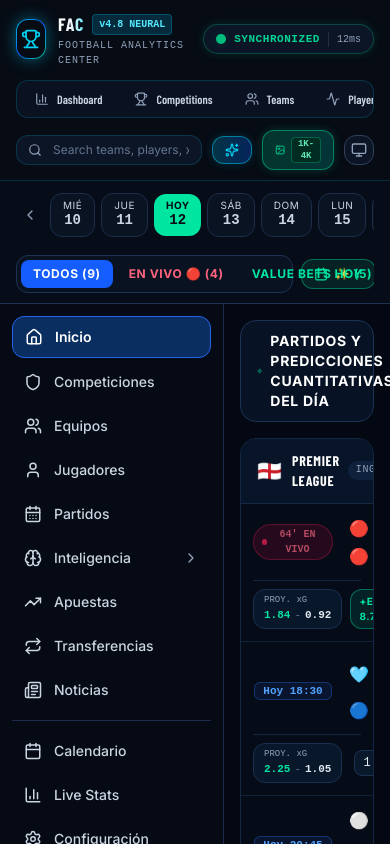
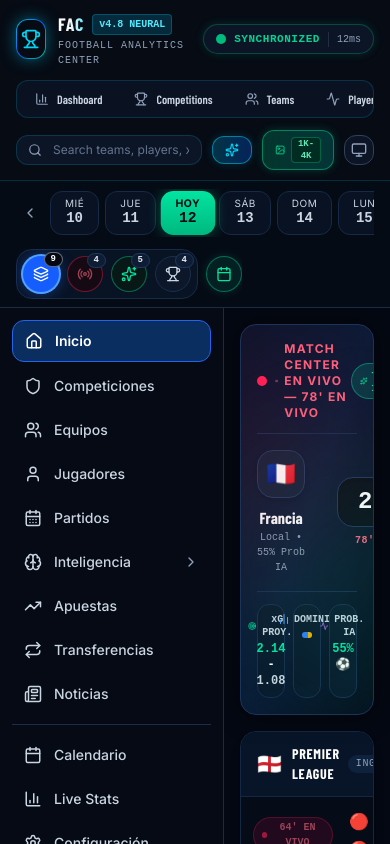
Before and after one commit to ekp-labs/Dashboard-Apuestas, a React (Vite) app: page / in a window 390 px wide. Shown: the top 844 px of the page. Built offline with nearby package versions, Linux system fonts and the light colour scheme; a web font is replaced by a local one.

Commit message:
feat: revamp dashboard UI and layout components
- Refactored `TimelineBar` with updated iconography and streamlined styling.
- Improved `RightColumn` visual hierarchy with "Threat Intel" inspired cards.
- Updated icon sets across core components for a more modern dashboard aesthetic.

```diff
--- a/src/components/CentralHub.tsx
+++ b/src/components/CentralHub.tsx
@@ -3,12 +3,16 @@ import {
   ChevronDown,
   ChevronUp,
   Sparkles,
-  Trophy,
+  Zap,
+  Radio,
+  Target,
+  Flame,
   Activity,
-  ArrowRight,
+  Award,
+  Clock,
   TrendingUp,
   Shield,
-  Zap
+  BarChart2
 } from 'lucide-react';
 import { LEAGUE_MATCHES } from '../data/mockData';
 
@@ -23,7 +27,6 @@ export const CentralHub: React.FC<CentralHubProps> = ({
   onLeagueClick,
   selectedFilter
 }) => {
-  // Keep track of collapsed league sections
   const [collapsedLeagues, setCollapsedLeagues] = useState<Record<string, boolean>>({});
 
   const toggleLeague = (leagueId: string) => {
@@ -32,6 +35,10 @@ export const CentralHub: React.FC<CentralHubProps> = ({
       [leagueId]: !prev[leagueId]
     }));
   };
+
+  // Extract top live hero match (e.g. France vs Brazil or Liverpool vs Arsenal)
+  const heroMatch = LEAGUE_MATCHES.flatMap(l => l.matches).find(m => m.id === 'wc1') ||
+                    LEAGUE_MATCHES.flatMap(l => l.matches).find(m => m.status === 'LIVE');
 
   // Filter matches inside each league based on selectedFilter
   const filteredLeagues = LEAGUE_MATCHES.map((league) => {
@@ -53,28 +60,126 @@ export const CentralHub: React.FC<CentralHubProps> = ({
 
   return (
     <div className="space-y-4">
-      {/* Top Banner: Quick Summary Indicator */}
-      <div className="flex items-center justify-between bg-[#071324] border border-[#1B3254] px-4 py-2.5 rounded-2xl">
-        <div className="flex items-center gap-2">
-          <Zap className="w-4 h-4 text-[#00E5A0]" />
-          <span className="font-heading font-black text-sm text-white uppercase tracking-wider">
-            PARTIDOS Y PREDICCIONES CUANTITATIVAS DEL DÍA
-          </span>
+
+      {/* HERO MATCH CENTER BANNER (Inspired by Dribbble Live Football Platform) */}
+      {heroMatch && (
+        <div className="relative overflow-hidden bg-gradient-to-br from-[#071329] via-[#0A1A36] to-[#050C1A] border border-[#1B345A] rounded-2xl p-4 sm:p-5 shadow-[0_0_25px_rgba(0,0,0,0.5)]">
+          {/* Subtle Ambient Background Glow */}
+          <div className="absolute top-0 right-0 w-64 h-64 bg-rose-500/10 rounded-full blur-3xl pointer-events-none"></div>
+          <div className="absolute bottom-0 left-0 w-64 h-64 bg-[#00E5A0]/10 rounded-full blur-3xl pointer-events-none"></div>
+
+          {/* Top Bar inside Hero */}
+          <div className="flex items-center justify-between pb-3 border-b border-[#162D4E]">
+            <div className="flex items-center gap-2">
+              <span className="flex h-2.5 w-2.5 relative">
+                <span className="animate-ping absolute inline-flex h-full w-full rounded-full bg-rose-400 opacity-75"></span>
+                <span className="relative inline-flex rounded-full h-2.5 w-2.5 bg-rose-500"></span>
+              </span>
+              <span className="font-heading font-black text-xs text-rose-400 uppercase tracking-widest flex items-center gap-1.5">
+                <Radio className="w-3.5 h-3.5" /> MATCH CENTER EN VIVO — {heroMatch.time}
+              </span>
+            </div>
+
+            <div className="flex items-center gap-2">
+              <span title="Value Bet Detectado (+EV)" className="flex items-center gap-1 bg-[#00E5A0]/15 border border-[#00E5A0]/40 text-[#00E5A0] text-[10px] font-mono font-bold px-2 py-0.5 rounded-full">
+                <Sparkles className="w-3 h-3" /> +EV {heroMatch.valueBetEV}%
+              </span>
+              <span title="Estadio / Sede" className="hidden sm:flex items-center gap-1 text-[10px] font-mono text-slate-400 bg-[#0C1A2F] border border-[#192F50] px-2 py-0.5 rounded-full">
+                📍 MetLife Stadium
+              </span>
+            </div>
+          </div>
+
+          {/* Center Match Display */}
+          <div
+            onClick={() => onSelectMatch(heroMatch)}
+            className="cursor-pointer py-4 flex items-center justify-between gap-4 group"
+          >
+            {/* Home Team */}
+            <div className="flex-1 flex flex-col items-center sm:items-end text-center sm:text-right">
+              <div className="w-12 h-12 rounded-2xl bg-[#0F2038] border border-[#20395E] flex items-center justify-center text-2xl shadow-md group-hover:scale-110 group-hover:border-[#00E5A0] transition-all">
+                {heroMatch.homeFlag}
+              </div>
+              <h3 className="font-heading font-black text-base sm:text-lg text-white mt-2 group-hover:text-[#00E5A0] transition-colors">
+                {heroMatch.homeTeam}
+              </h3>
+              <span className="text-[10px] font-mono text-slate-400">Local • 55% Prob IA</span>
+            </div>
+
+            {/* Score & Minute Display */}
+            <div className="flex flex-col items-center justify-center px-4">
+              <div className="bg-[#050C17] border border-[#1D365C] px-5 py-2 rounded-2xl flex items-center gap-3 shadow-inner">
+                <span className="font-mono font-black text-2xl sm:text-3xl text-white">
+                  {heroMatch.scoreHome}
+                </span>
+                <span className="text-rose-500 font-bold text-lg animate-pulse">:</span>
+                <span className="font-mono font-black text-2xl sm:text-3xl text-white">
+                  {heroMatch.scoreAway}
+                </span>
+              </div>
+              <span className="text-[10px] font-mono font-bold text-rose-400 mt-1.5 uppercase tracking-wider">
+                {heroMatch.minute}' Minuto
+              </span>
+            </div>
+
+            {/* Away Team */}
+            <div className="flex-1 flex flex-col items-center sm:items-start text-center sm:text-left">
+              <div className="w-12 h-12 rounded-2xl bg-[#0F2038] border border-[#20395E] flex items-center justify-center text-2xl shadow-md group-hover:scale-110 group-hover:border-[#00E5A0] transition-all">
+                {heroMatch.awayFlag}
+              </div>
+              <h3 className="font-heading font-black text-base sm:text-lg text-white mt-2 group-hover:text-[#00E5A0] transition-colors">
+                {heroMatch.awayTeam}
+              </h3>
+              <span className="text-[10px] font-mono text-slate-400">Visitante • xG 1.08</span>
+            </div>
+          </div>
+
+          {/* Telemetry Bar (Icon-Identified Gauges - Threat Intel Style) */}
+          <div className="grid grid-cols-3 gap-2 pt-3 border-t border-[#162D4E] font-mono text-xs text-center">
+
+            {/* Projected xG Metric */}
+            <div title="Goles Esperados Proyectados (xG)" className="bg-[#09172B] border border-[#172D4D] p-2 rounded-xl flex flex-col items-center">
+              <div className="flex items-center gap-1 text-[10px] text-slate-400 mb-0.5">
+                <Target className="w-3 h-3 text-[#00E5A0]" />
+                <span className="font-bold text-slate-300">xG PROY.</span>
+              </div>
+              <span className="font-bold text-white text-xs">
+                <strong className="text-[#00E5A0]">{heroMatch.xGHome}</strong> - <strong className="text-slate-300">{heroMatch.xGAway}</strong>
+              </span>
+            </div>
+
+            {/* Dominance Gauge */}
+            <div title="Dominio / Posesión de Balón" className="bg-[#09172B] border border-[#172D4D] p-2 rounded-xl flex flex-col items-center">
+              <div className="flex items-center gap-1 text-[10px] text-slate-400 mb-0.5">
+                <BarChart2 className="w-3 h-3 text-blue-400" />
+                <span className="font-bold text-slate-300">DOMINIO</span>
+              </div>
+              <div className="w-full bg-[#12243F] h-1.5 rounded-full overflow-hidden flex mt-1">
+                <div className="bg-blue-500 h-full" style={{ width: '58%' }}></div>
+                <div className="bg-yellow-500 h-full" style={{ width: '42%' }}></div>
+              </div>
+            </div>
+
+            {/* AI Win Prob Gauge */}
+            <div title="Probabilidad de Victoria del Modelo IA" className="bg-[#09172B] border border-[#172D4D] p-2 rounded-xl flex flex-col items-center">
+              <div className="flex items-center gap-1 text-[10px] text-slate-400 mb-0.5">
+                <Activity className="w-3 h-3 text-purple-400" />
+                <span className="font-bold text-slate-300">PROB. IA</span>
+              </div>
+              <span className="font-bold text-[#00E5A0] text-xs">
+                {heroMatch.aiWinProbHome}% ⚽
+              </span>
+            </div>
+
+          </div>
         </div>
-        <div className="flex items-center gap-3 text-xs text-slate-400 font-mono">
-          <span className="flex items-center gap-1">
-            <span className="w-2 h-2 rounded-full bg-rose-500 animate-ping"></span>
-            <span className="text-white font-bold">4</span> En Vivo
-          </span>
-          <span className="text-[#00E5A0] font-bold">5 Value Bets (+EV)</span>
-        </div>
-      </div>
+      )}
 
-      {/* League Accordion List (FotMob-Style) */}
+      {/* League Accordion List (FotMob + Threat Intel Style) */}
       {filteredLeagues.length === 0 ? (
-        <div className="p-8 text-center bg-[#071324] border border-[#1B3254] rounded-2xl space-y-2">
+        <div className="p-8 text-center bg-[#050C18] border border-[#142844] rounded-2xl space-y-2">
           <p className="text-slate-300 font-medium">No hay partidos que coincidan con el filtro seleccionado.</p>
-          <p className="text-xs text-slate-500">Prueba cambiando el filtro a "TODOS" en la barra superior.</p>
+          <p className="text-xs text-slate-500 font-mono">Prueba haciendo clic en el ícono de capas (Todos) en la barra superior.</p>
         </div>
       ) : (
         filteredLeagues.map((league) => {
@@ -83,12 +188,12 @@ export const CentralHub: React.FC<CentralHubProps> = ({
           return (
             <div
               key={league.id}
-              className="bg-[#050C18] border border-[#142844] rounded-2xl overflow-hidden"
+              className="bg-[#050C18] border border-[#142844] rounded-2xl overflow-hidden shadow-lg"
             >
-              {/* League Header (Accordion Bar) */}
+              {/* League Header */}
               <div
                 onClick={() => toggleLeague(league.id)}
-                className="flex items-center justify-between px-4 py-3 bg-[#081528] border-b border-[#142844] cursor-pointer hover:bg-[#0B1E38] transition-colors"
+                className="flex items-center justify-between px-4 py-3 bg-[#081528] border-b border-[#142844] cursor-pointer hover:bg-[#0B1E38] transition-colors select-none"
               >
                 <div className="flex items-center gap-2.5">
                   <span className="text-xl leading-none">{league.flag}</span>
@@ -103,7 +208,7 @@ export const CentralHub: React.FC<CentralHubProps> = ({
                 </div>
 
                 <div className="flex items-center gap-3">
-                  <span className="text-xs font-mono text-[#00E5A0] font-semibold">
+                  <span className="text-xs font-mono text-[#00E5A0] font-bold">
                     {league.matches.length} {league.matches.length === 1 ? 'partido' : 'partidos'}
                   </span>
                   <button className="p-1 text-slate-400 hover:text-white transition-colors">
@@ -118,12 +223,12 @@ export const CentralHub: React.FC<CentralHubProps> = ({
 
               {/* Match Rows inside League */}
               {!isCollapsed && (
-                <div className="divide-y divide-[#102038]">
+                <div className="divide-y divide-[#0E1C32]">
                   {league.matches.map((match) => (
                     <div
                       key={match.id}
                       onClick={() => onSelectMatch(match)}
-                      className="group p-3 sm:p-4 hover:bg-[#09182E] transition-colors cursor-pointer flex flex-col md:flex-row md:items-center justify-between gap-3"
+                      className="group p-3 sm:p-4 hover:bg-[#09182E] transition-all cursor-pointer flex flex-col md:flex-row md:items-center justify-between gap-3"
                     >
                       {/* Left: Status & Teams */}
                       <div className="flex items-center gap-4 flex-1">
@@ -147,7 +252,7 @@ export const CentralHub: React.FC<CentralHubProps> = ({
                           )}
                         </div>
 
-                        {/* Teams & Score / VS */}
+                        {/* Teams & Score */}
                         <div className="flex-1 space-y-1">
                           {/* Home Team */}
                           <div className="flex items-center justify-between">
@@ -177,36 +282,38 @@ export const CentralHub: React.FC<CentralHubProps> = ({
                         </div>
                       </div>
 
-                      {/* Right: AI Intelligence & Odds */}
+                      {/* Right: AI Intelligence & Odds (Icon-only & Pill Badges) */}
                       <div className="flex items-center justify-between md:justify-end gap-3 pt-2 md:pt-0 border-t md:border-t-0 border-[#12243E]">
 
-                        {/* AI xG & Win Prob Badges */}
+                        {/* Icon-Identified xG & Value Bet Badges */}
                         <div className="flex items-center gap-2">
-                          <div className="bg-[#09172A] border border-[#1A3050] px-2.5 py-1 rounded-xl text-[11px] font-mono text-slate-300">
-                            <span className="text-slate-400 text-[9px] block">PROY. xG</span>
+                          {/* Target icon for xG */}
+                          <div title="xG Proyectado (Goles Esperados)" className="bg-[#09172A] border border-[#1A3050] px-2.5 py-1 rounded-xl text-[11px] font-mono text-slate-300 flex items-center gap-1.5">
+                            <Target className="w-3.5 h-3.5 text-[#00E5A0]" />
                             <span className="font-bold text-[#00E5A0]">{match.xGHome}</span>
-                            <span className="text-slate-500 mx-1">-</span>
+                            <span className="text-slate-500">-</span>
                             <span className="font-bold text-slate-200">{match.xGAway}</span>
                           </div>
 
+                          {/* Sparkles icon for Value Bet */}
                           {match.valueBetEV && (
-                            <div className="bg-[#00E5A0]/10 border border-[#00E5A0]/40 text-[#00E5A0] px-2 py-1 rounded-xl text-[10px] font-heading font-black tracking-wider uppercase">
-                              +EV {match.valueBetEV}%
+                            <div title="Value Bet Detectado (+EV)" className="bg-[#00E5A0]/10 border border-[#00E5A0]/40 text-[#00E5A0] px-2 py-1 rounded-xl text-[10px] font-heading font-black tracking-wider uppercase flex items-center gap-1">
+                              <Sparkles className="w-3 h-3" /> +EV {match.valueBetEV}%
                             </div>
                           )}
                         </div>
 
-                        {/* Odds 1 X 2 */}
+                        {/* Interactive Odds 1 X 2 */}
                         <div className="flex items-center gap-1 font-mono text-xs">
-                          <span className="bg-[#0A182C] border border-[#1B3252] text-slate-200 px-2 py-1 rounded-lg hover:border-[#00E5A0] transition-colors">
+                          <button title="Cuota Victoria Local (1)" className="bg-[#0A182C] border border-[#1B3252] text-slate-200 px-2 py-1 rounded-lg hover:border-[#00E5A0] hover:text-[#00E5A0] transition-colors">
                             {match.odds1.toFixed(2)}
-                          </span>
-                          <span className="bg-[#0A182C] border border-[#1B3252] text-slate-200 px-2 py-1 rounded-lg hover:border-[#00E5A0] transition-colors">
+                          </button>
+                          <button title="Cuota Empate (X)" className="bg-[#0A182C] border border-[#1B3252] text-slate-200 px-2 py-1 rounded-lg hover:border-[#00E5A0] hover:text-[#00E5A0] transition-colors">
                             {match.oddsX.toFixed(2)}
-                          </span>
-                          <span className="bg-[#0A182C] border border-[#1B3252] text-slate-200 px-2 py-1 rounded-lg hover:border-[#00E5A0] transition-colors">
+                          </button>
+                          <button title="Cuota Victoria Visitante (2)" className="bg-[#0A182C] border border-[#1B3252] text-slate-200 px-2 py-1 rounded-lg hover:border-[#00E5A0] hover:text-[#00E5A0] transition-colors">
                             {match.odds2.toFixed(2)}
-                          </span>
+                          </button>
                         </div>
 
                       </div>
--- a/src/components/TimelineBar.tsx
+++ b/src/components/TimelineBar.tsx
@@ -1,5 +1,5 @@
-import React, { useState } from 'react';
-import { Calendar, Flame, Sparkles, Filter, ChevronLeft, ChevronRight } from 'lucide-react';
+import React from 'react';
+import { Calendar, Radio, Sparkles, Trophy, Layers, ChevronLeft, ChevronRight, Filter } from 'lucide-react';
 
 interface TimelineBarProps {
   selectedFilter: string;
@@ -25,19 +25,19 @@ export const TimelineBar: React.FC<TimelineBarProps> = ({
   ];
 
   const filterOptions = [
-    { id: 'todos', label: 'TODOS (9)' },
-    { id: 'live', label: 'EN VIVO 🔴 (4)', isLive: true },
-    { id: 'value', label: 'VALUE BETS ✨ (5)', isValue: true },
-    { id: 'top', label: 'TOP LIGAS' }
+    { id: 'todos', label: 'Todos los Partidos', icon: Layers, count: '9', color: 'blue' },
+    { id: 'live', label: 'Partidos en Vivo', icon: Radio, count: '4', isLive: true, color: 'rose' },
+    { id: 'value', label: 'Value Bets (+EV)', icon: Sparkles, count: '5', isValue: true, color: 'emerald' },
+    { id: 'top', label: 'Top Ligas', icon: Trophy, count: '4', color: 'amber' }
   ];
 
   return (
-    <div className="border-b border-[#1E3254] bg-[#070D18] px-4 lg:px-6 py-2.5">
-      <div className="max-w-[1920px] mx-auto flex flex-wrap items-center justify-between gap-4">
+    <div className="border-b border-[#182B48] bg-[#050B15] px-4 lg:px-6 py-2">
+      <div className="max-w-[1920px] mx-auto flex flex-wrap items-center justify-between gap-3">
 
         {/* Left: FotMob-style Day Carousel Selector */}
         <div className="flex items-center gap-1.5 overflow-x-auto no-scrollbar py-0.5">
-          <button className="p-1.5 rounded-lg text-slate-400 hover:text-white hover:bg-[#12223C] transition-colors shrink-0">
+          <button className="p-1.5 rounded-xl text-slate-400 hover:text-white hover:bg-[#0F1E36] transition-all shrink-0">
             <ChevronLeft className="w-4 h-4" />
           </button>
 
@@ -47,12 +47,12 @@ export const TimelineBar: React.FC<TimelineBarProps> = ({
               <button
                 key={d.id}
                 onClick={() => onSelectDate(d.id)}
-                className={`flex flex-col items-center justify-center px-3 py-1.5 rounded-xl transition-colors shrink-0 ${
+                className={`flex flex-col items-center justify-center px-3.5 py-1.5 rounded-xl transition-all shrink-0 ${
                   isSelected
-                    ? 'bg-[#00E5A0] text-[#060B14] font-black'
+                    ? 'bg-gradient-to-b from-[#00E5A0] to-[#00B880] text-[#040812] font-black shadow-[0_0_12px_rgba(0,229,160,0.35)] scale-105'
                     : d.isToday
-                    ? 'bg-[#10223B] text-[#00E5A0] border border-[#00E5A0]/50 font-bold'
-                    : 'bg-[#0A1322] border border-[#1C2E4A] text-slate-300 hover:text-white hover:bg-[#12223C]'
+                    ? 'bg-[#0E1D34] text-[#00E5A0] border border-[#00E5A0]/50 font-bold'
+                    : 'bg-[#081222] border border-[#162945] text-slate-300 hover:text-white hover:bg-[#0E1D34] hover:border-[#223E66]'
                 }`}
               >
                 <span className="text-[10px] font-heading uppercase tracking-wider leading-none">
@@ -65,31 +65,52 @@ export const TimelineBar: React.FC<TimelineBarProps> = ({
             );
           })}
 
-          <button className="p-1.5 rounded-lg text-slate-400 hover:text-white hover:bg-[#12223C] transition-colors shrink-0">
+          <button className="p-1.5 rounded-xl text-slate-400 hover:text-white hover:bg-[#0F1E36] transition-all shrink-0">
             <ChevronRight className="w-4 h-4" />
           </button>
         </div>
 
-        {/* Right: Quick Action Filter Tabs */}
+        {/* Right: Cyber Threat Intel Style Circular Icon Command Rail */}
         <div className="flex items-center gap-2 overflow-x-auto no-scrollbar">
-          <div className="flex items-center gap-1 bg-[#091220] border border-[#1E3254] p-1 rounded-xl">
+          <div className="flex items-center gap-2 bg-[#081324] border border-[#172B47] p-1.5 rounded-2xl">
             {filterOptions.map((opt) => {
+              const Icon = opt.icon;
               const isActive = selectedFilter === opt.id;
+
               return (
                 <button
                   key={opt.id}
                   onClick={() => onSelectFilter(opt.id)}
-                  className={`px-3 py-1.5 rounded-lg text-xs font-heading font-bold uppercase tracking-wider transition-colors shrink-0 ${
+                  title={opt.label}
+                  className={`group relative flex items-center justify-center w-9 h-9 rounded-full transition-all ${
                     isActive
-                      ? 'bg-blue-600 text-white'
+                      ? opt.isLive
+                        ? 'bg-rose-500 text-white shadow-[0_0_15px_rgba(244,63,94,0.6)] ring-2 ring-rose-400'
+                        : opt.isValue
+                        ? 'bg-[#00E5A0] text-[#040812] shadow-[0_0_15px_rgba(0,229,160,0.6)] ring-2 ring-[#00E5A0]'
+                        : 'bg-blue-600 text-white shadow-[0_0_15px_rgba(37,99,235,0.6)] ring-2 ring-blue-400'
                       : opt.isLive
-                      ? 'text-rose-400 hover:bg-[#15233D]'
+                      ? 'bg-[#150A14] border border-rose-500/40 text-rose-400 hover:border-rose-400 hover:bg-rose-950/40'
                       : opt.isValue
-                      ? 'text-[#00E5A0] hover:bg-[#15233D]'
-                      : 'text-slate-300 hover:text-white hover:bg-[#15233D]'
+                      ? 'bg-[#081816] border border-[#00E5A0]/40 text-[#00E5A0] hover:border-[#00E5A0] hover:bg-[#00E5A0]/10'
+                      : 'bg-[#0C1729] border border-[#1A2F4E] text-slate-300 hover:text-white hover:border-cyan-500/50 hover:bg-[#12223C]'
                   }`}
                 >
-                  {opt.label}
+                  <Icon className={`w-4 h-4 ${opt.isLive && !isActive ? 'animate-pulse' : ''}`} />
+
+                  {/* Count badge */}
+                  <span className={`absolute -top-1 -right-1 text-[9px] font-mono font-black px-1.5 py-0.2 rounded-full border ${
+                    isActive
+                      ? 'bg-[#040812] text-white border-white/40'
+                      : 'bg-[#0E1D34] text-slate-200 border-[#20395E]'
+                  }`}>
+                    {opt.count}
+                  </span>
+
+                  {/* Tooltip on Hover */}
+                  <span className="absolute bottom-full mb-2 hidden group-hover:block whitespace-nowrap bg-[#0B172A] border border-[#1C3357] text-white text-[10px] font-mono px-2 py-1 rounded-md shadow-xl z-50 pointer-events-none">
+                    {opt.label}
+                  </span>
                 </button>
               );
             })}
@@ -97,10 +118,10 @@ export const TimelineBar: React.FC<TimelineBarProps> = ({
 
           <button
             onClick={() => onSelectDate('2026-09-12')}
-            className="flex items-center gap-1.5 bg-[#00E5A0]/10 border border-[#00E5A0]/40 text-[#00E5A0] px-3 py-1.5 rounded-xl text-xs font-heading font-bold uppercase tracking-wider hover:bg-[#00E5A0]/20 transition-colors shrink-0"
+            title="Ir a Hoy"
+            className="flex items-center justify-center w-9 h-9 bg-[#00E5A0]/10 border border-[#00E5A0]/40 text-[#00E5A0] rounded-full hover:bg-[#00E5A0]/20 transition-all shadow-[0_0_10px_rgba(0,229,160,0.15)] shrink-0"
           >
-            <Calendar className="w-3.5 h-3.5" />
-            Hoy
+            <Calendar className="w-4 h-4" />
           </button>
         </div>
 
```
Also changed, not shown: src/components/RightColumn.tsx (+52 -40 lines).
